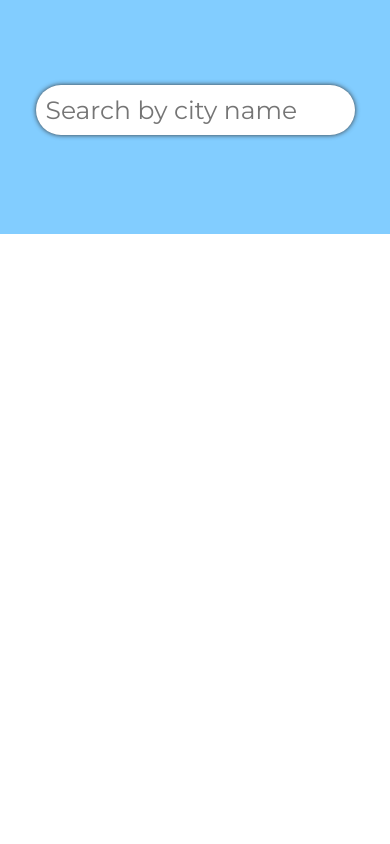
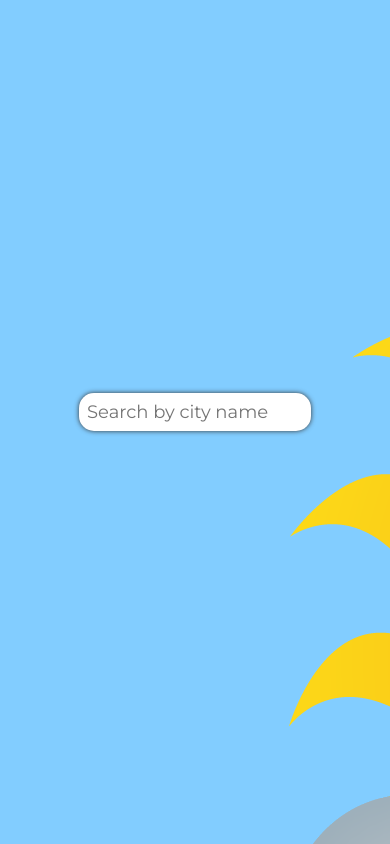
Before and after one commit to singhvaishu/Weather-app, a plain HTML site: page index.html in a window 390 px wide. Drawn offline with Linux system fonts and the light colour scheme.

Commit message:
Update style.css

```diff
--- a/style.css
+++ b/style.css
@@ -10,8 +10,8 @@
 }
 
 main {
+     min-height: 100vh;
     width: 100vw;
-    min-height: 60vw;
     position: fixed;
     background: url(weather2.png) no-repeat currentColor;
     background-attachment: fixed;
@@ -29,20 +29,36 @@ main {
     align-items: center;
 
     justify-content: center;
-
-    width: 1000px;
+    flex-direction: column;
+    width: 80%;
     margin: 10px;
     padding: auto;
-    font-size: 40px;
+    font-size: 30px;
     color: white;
 }
 
 #search {
 
-    font-size: 25px;
-    padding: 10px;
-    border-radius: 25px;
+    font-size: 20px;
+    padding: 8px;
+    border-radius: 15px;
     border: none;
     outline: none;
     box-shadow: 0px 0px 5px rgb(53, 52, 52);
 }
+@media (max-width: 600px) {
+    main {
+        font-size: 24px;
+
+    }
+
+    .row {
+        font-size: 24px;
+
+    }
+
+    #search {
+        font-size: 18px;
+
+    }
+}
```
